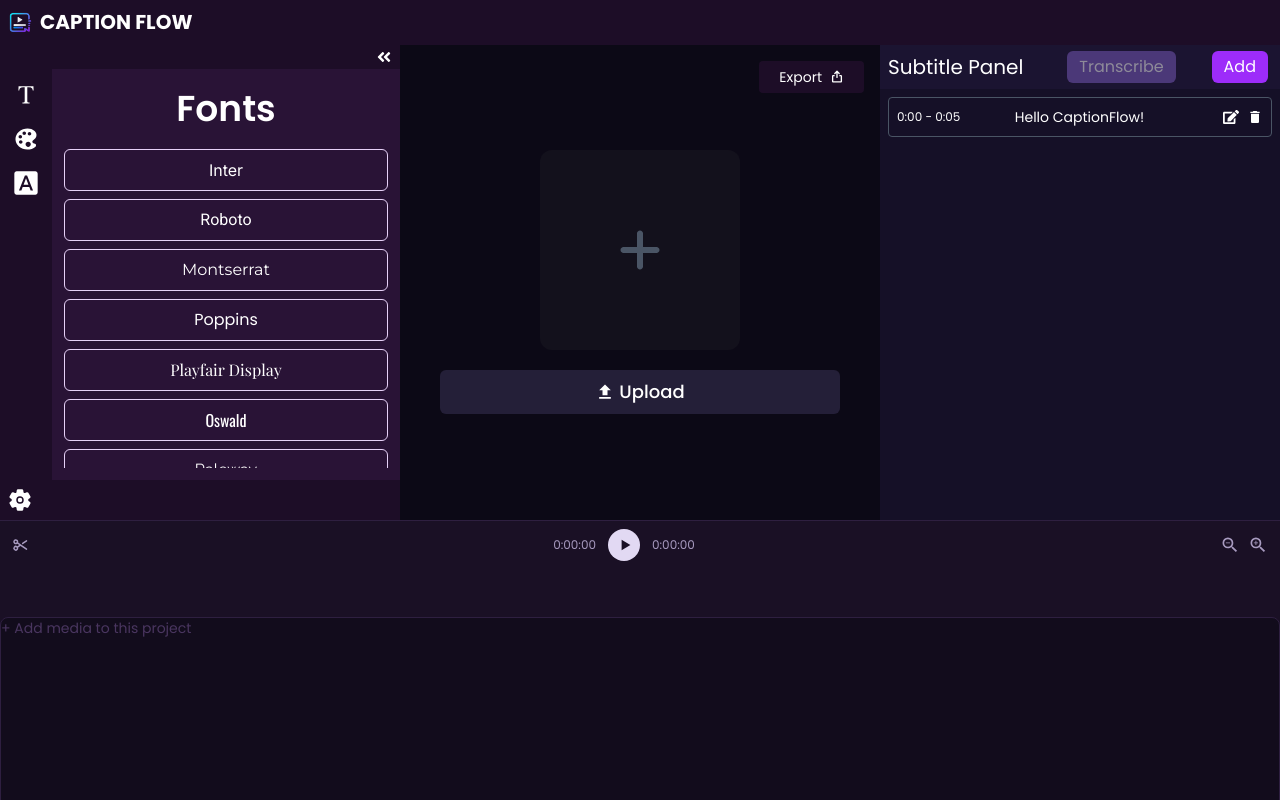
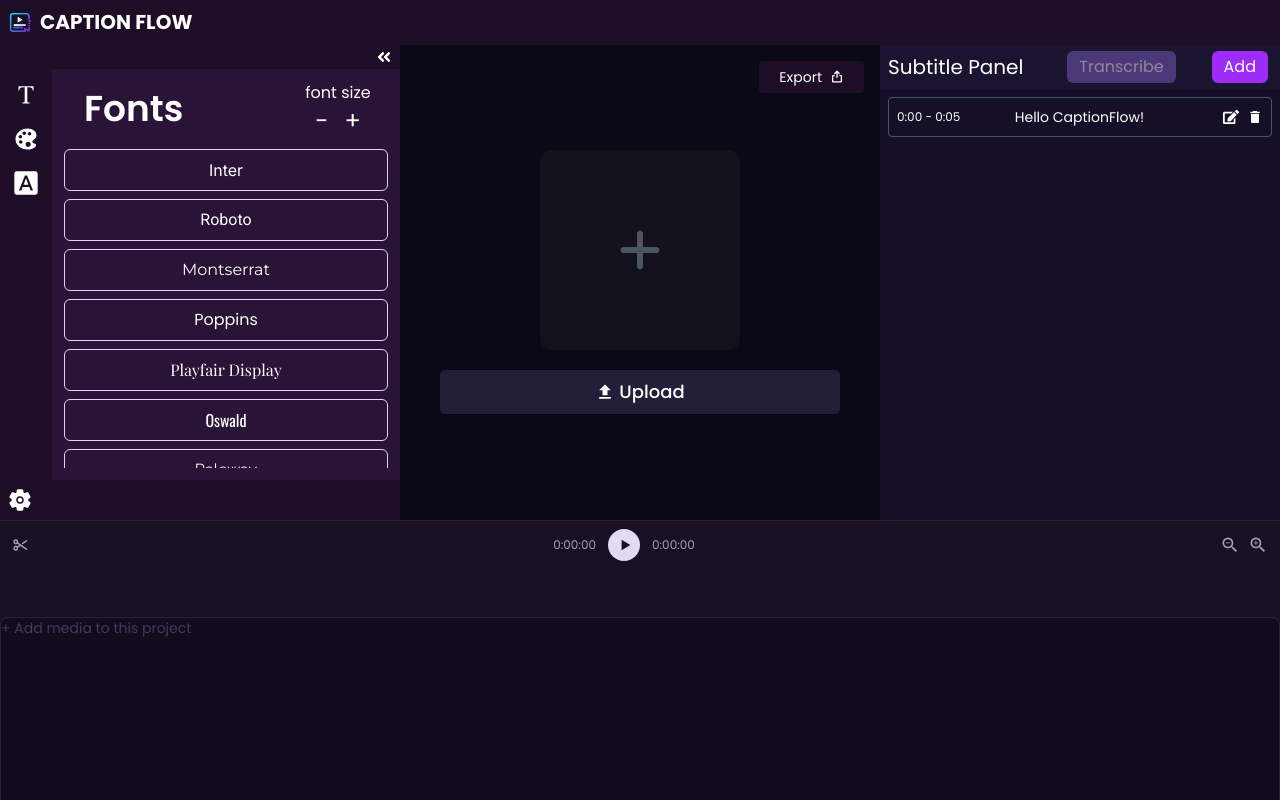
Before and after one commit to shaun045/ReactTS-CaptionFlow, a React (Vite) app: page /editor in a window 1280 px wide. Both pictures are taken after a click on the icon 26 px from the left and 94 px from the top of the page. Built offline with nearby package versions, Linux system fonts and the light colour scheme; no server answers; what @ffmpeg/ffmpeg, groq-sdk would draw is missing.

Commit message:
Added fontSize change state

```diff
--- a/src/components/MainEditor/MainEditor.tsx
+++ b/src/components/MainEditor/MainEditor.tsx
@@ -12,6 +12,7 @@ interface MainEditorProps {
   videoFile: File | null;
   setVideoFile: (file: File | null) => void;
   selectedFont: string | null;
+  fontSize: number;
 }
 
 interface Subtitle {
@@ -28,7 +29,8 @@ export default function MainEditor({
     setVideoURL,
     subtitles,
     setVideoFile,
-    selectedFont
+    selectedFont,
+    fontSize
   }: MainEditorProps) {
   const fileInputRef = useRef<HTMLInputElement>(null);
   const [isDragging, setIsDragging] = useState(false);
@@ -59,6 +61,7 @@ export default function MainEditor({
     setCurrentSubtitle(activeSubtitle?.text ?? "");
     console.log(activeSubtitle?.text);
   }
+
 
   return (
     <main className="relative flex justify-center items-center flex-col h-full flex-1">
@@ -94,7 +97,7 @@ export default function MainEditor({
               <div className="absolute bottom-8 left-0 w-full flex justify-center">
                 <p
                   className="px-4 py-2 rounded text-white text-xl font-semibold"
-                  style={{fontFamily: selectedFont ?? undefined}}
+                  style={{fontFamily: selectedFont ?? undefined, fontSize: `${fontSize}px`}}
                   >
                   {currentSubtitle}
                 </p>
--- a/src/components/SideBar/Panels/FontPanel.tsx
+++ b/src/components/SideBar/Panels/FontPanel.tsx
@@ -20,13 +20,32 @@ const fonts: string[] = [
 interface FontPanelProps {
   selectedFont: string | null;
   setSelectedFont: React.Dispatch<React.SetStateAction<string | null>>;
+  fontSize: number;
+  setFontSize: React.Dispatch<React.SetStateAction<number>>;
 }
 
-export default function FontPanel({ selectedFont, setSelectedFont }: FontPanelProps) {
+export default function FontPanel({ selectedFont, setSelectedFont, setFontSize }: FontPanelProps) {
 
   return (
     <div className="flex flex-col h-full p-3">
-      <h2 className="text-white font-semibold mb-3 text-center text-4xl py-2">Fonts</h2>
+      <div className="flex justify-between">
+        <h2 className="text-white font-semibold mb-3 ml-5 text-4xl py-2">Fonts</h2>
+        <div className="flex w-25 text-center items-center flex-col">
+          <h3>font size</h3>
+          <div>
+            <button className="px-2 cursor-pointer text-2xl hover:text-red-400"
+              onClick={() => setFontSize(prev => Math.max(prev - 2, 8))}
+              >
+                -
+            </button>
+            <button className="px-2 cursor-pointer text-2xl hover:text-green-400"
+              onClick={() => setFontSize(prev => Math.min(prev + 2, 72))}
+              >
+                +
+            </button>
+          </div>
+        </div>
+      </div>
       <ul className="flex flex-col gap-2 overflow-y-auto overflow-x-hidden min-h-0 flex-1">
         {fonts.map((font: string) => {
           return (
--- a/src/components/SideBar/SideBar.tsx
+++ b/src/components/SideBar/SideBar.tsx
@@ -11,9 +11,11 @@ import StylesPanel from "./Panels/StylesPanel";
 interface FontPanelProps {
   selectedFont: string | null;
   setSelectedFont: React.Dispatch<React.SetStateAction<string | null>>;
+  fontSize: number;
+  setFontSize: React.Dispatch<React.SetStateAction<number>>;
 }
 
-export default function SideBar({ selectedFont, setSelectedFont }: FontPanelProps) {
+export default function SideBar({ selectedFont, setSelectedFont, fontSize, setFontSize }: FontPanelProps) {
   const [isCollapsed, setIsCollapsed] = useState(false);
   const [activePanel, setActivePanel] = useState<string | null>(null);
 
@@ -54,6 +56,8 @@ export default function SideBar({ selectedFont, setSelectedFont }: FontPanelProp
               && <FontPanel
                     selectedFont={selectedFont}
                     setSelectedFont={setSelectedFont}
+                    fontSize={fontSize}
+                    setFontSize={setFontSize}
           />}
           {activePanel === 'colors' && <ColorsPanel/>}
           {activePanel === 'styles' && <StylesPanel/>}
--- a/src/pages/EditorPage.tsx
+++ b/src/pages/EditorPage.tsx
@@ -64,6 +64,8 @@ export default function EditorPage() {
     document.head.appendChild(link);
   }, [selectedFont]);
 
+  const [fontSize, setFontSize] = useState<number>(24);
+
   return (
     <div className='flex flex-col text-white items-center w-full h-screen'>
       <div className="flex w-full py-2 bg-[#1d0d27]">
@@ -78,6 +80,8 @@ export default function EditorPage() {
         <SideBar
           selectedFont={selectedFont}
           setSelectedFont={setSelectedFont}
+          fontSize={fontSize}
+          setFontSize={setFontSize}
         />
 
         <MainEditor
@@ -88,7 +92,9 @@ export default function EditorPage() {
           videoFile={videoFile}
           setVideoFile={setVideoFile}
           selectedFont={selectedFont}
+          fontSize={fontSize}
         />
+
         <SubtitlePanel
           videoRef={videoRef}
           videoURL={videoURL}
```
